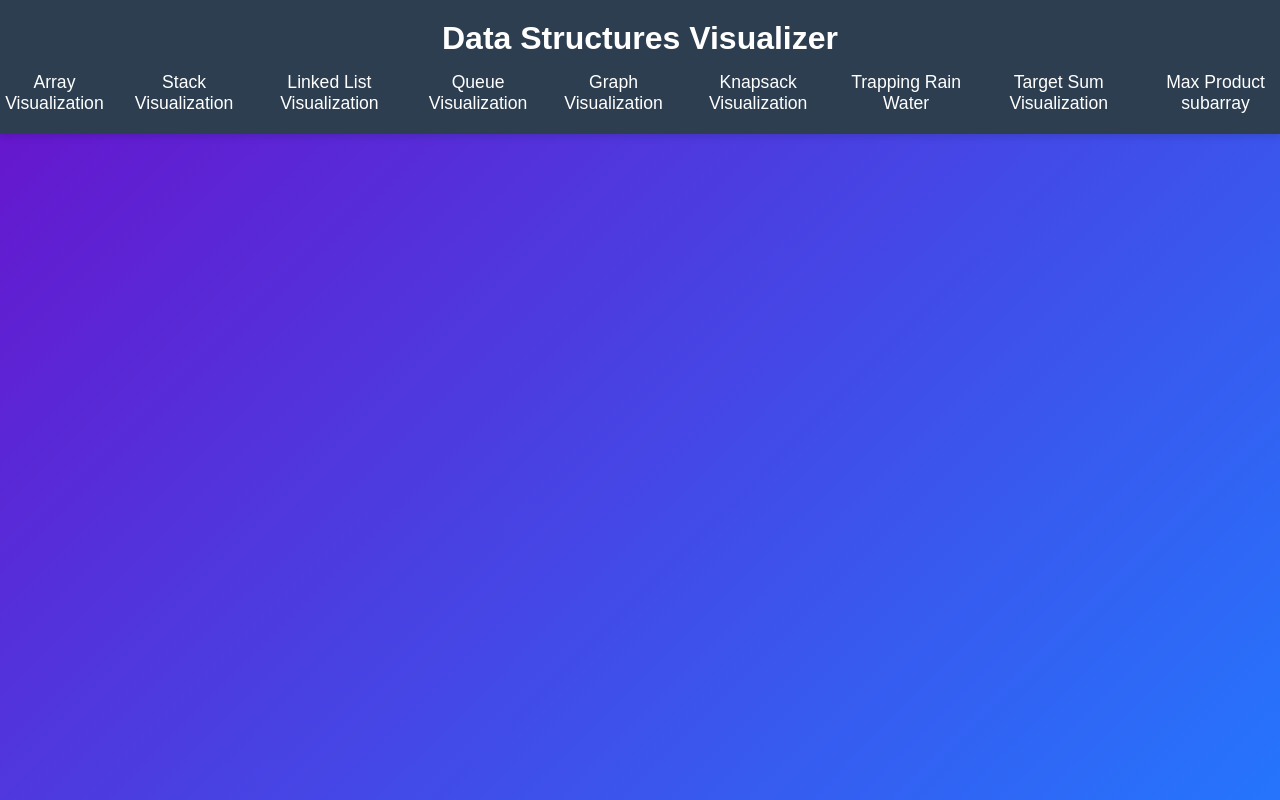
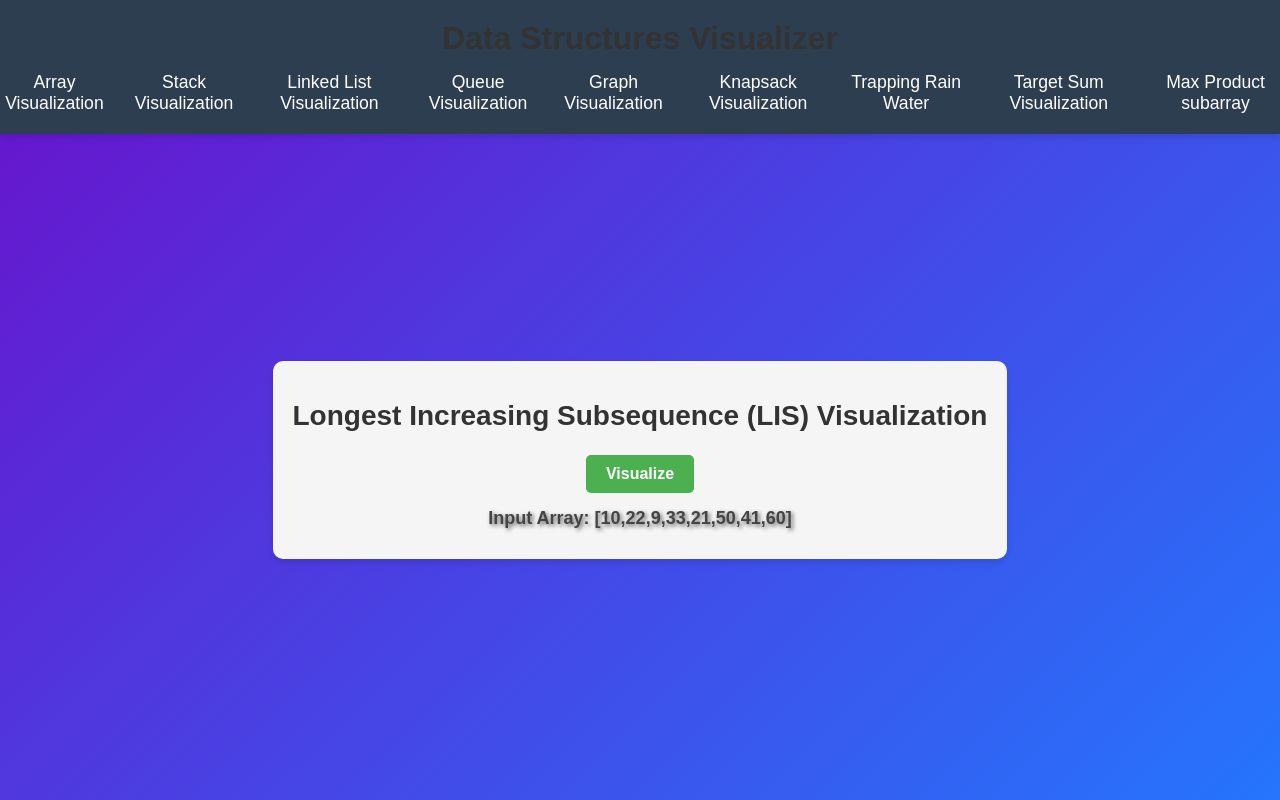
Before and after one commit to harikuchipudi/Data-Structure-Visualization, a React (Create React App) app in the folder frontend/: page /lis in a window 1280 px wide. Built offline with nearby package versions, Linux system fonts and the light colour scheme.

Commit message:
Longest Increasing Subsequence

```diff
--- a/frontend/src/App.js
+++ b/frontend/src/App.js
@@ -10,6 +10,7 @@ import KnapSack01 from './problems/knapsack01';
 import TrappingWaterVisualization from './problems/rainWater';
 import TargetSumVisualization from './problems/targetSumWays';
 import MaxProductSubarray from './problems/maximumProductSubArray';
+import LongestSubsequence from './problems/LongestIncreasingSubsequence';
 import { BrowserRouter as Router, Routes, Route } from 'react-router-dom';
 import { Link } from 'react-router-dom';
 
@@ -30,7 +31,9 @@ function App() {
             <Route path="/Rain-water" element={<TrappingWaterVisualization/>}/>
             <Route path="/Target-sum" element={<TargetSumVisualization/>}/>
             <Route path="max-product" element={<MaxProductSubarray/>}/>
+            <Route path="/lis" element={<LongestSubsequence/>}/>
             <Route path="/" element={<LandingPage/>} />
+
           </Routes>
         </div>
       </Router>
--- a/frontend/src/components/landingPage.js
+++ b/frontend/src/components/landingPage.js
@@ -13,6 +13,7 @@ function LandingPage() {
     { name: "Knapsack Visualization", path: "/knapsack" },
     { name: "Trapping Rain Water", path: "/Rain-water" },
     { name: "Target Sum Visualization", path: "/Target-sum" },
+    { name: "Longest Increasing Subsequence", path: "/lis"},
   ];
 
   return (
--- /dev/null
+++ b/frontend/src/problems/LongestIncreasingSubsequence.js
@@ -0,0 +1,71 @@
+import React, { useState } from "react";
+import "./LongestSubsequence.css";
+
+const LongestSubsequence = () => {
+  const [steps, setSteps] = useState([]);
+  const [finalResult, setFinalResult] = useState(null);
+
+  const calculateLIS = (arr) => {
+    const n = arr.length;
+    const dp = Array(n).fill(1); // Initialize dp array with 1
+    const iterations = [];
+
+    for (let i = 1; i < n; i++) {
+      for (let j = 0; j < i; j++) {
+        if (arr[i] > arr[j]) {
+          dp[i] = Math.max(dp[i], dp[j] + 1);
+        }
+      }
+      // Capture the state of the dp array after processing index i
+      iterations.push({
+        index: i,
+        dp: [...dp], // Store a copy of the dp array
+        currentElement: arr[i],
+      });
+    }
+
+    // Store the result
+    const maxLIS = Math.max(...dp);
+    setFinalResult(maxLIS);
+    setSteps(iterations);
+  };
+
+  const inputArray = [10, 22, 9, 33, 21, 50, 41, 60]; // Example input
+
+  return (
+    <div className="lis-container">
+      <h1>Longest Increasing Subsequence (LIS) Visualization</h1>
+      <button className="visualize-btn" onClick={() => calculateLIS(inputArray)}>
+        Visualize
+      </button>
+      <h2>Input Array: {JSON.stringify(inputArray)}</h2>
+      {steps.length > 0 && (
+        <div className="steps-container">
+          <table className="steps-table">
+            <thead>
+              <tr>
+                <th>Step</th>
+                <th>Current Element</th>
+                <th>DP Array</th>
+              </tr>
+            </thead>
+            <tbody>
+              {steps.map((step, idx) => (
+                <tr key={idx}>
+                  <td>{step.index}</td>
+                  <td>{step.currentElement}</td>
+                  <td>{JSON.stringify(step.dp)}</td>
+                </tr>
+              ))}
+            </tbody>
+          </table>
+        </div>
+      )}
+      {finalResult !== null && (
+        <h2 className="result">Longest Increasing Subsequence Length: {finalResult}</h2>
+      )}
+    </div>
+  );
+};
+
+export default LongestSubsequence;
--- /dev/null
+++ b/frontend/src/problems/LongestSubsequence.css
@@ -0,0 +1,75 @@
+/* Container styling */
+.lis-container {
+    font-family: Arial, sans-serif;
+    text-align: center;
+    margin: 20px;
+    padding: 20px;
+    background-color: #f5f5f5;
+    border-radius: 10px;
+    box-shadow: 0px 4px 6px rgba(0, 0, 0, 0.1);
+  }
+
+  /* Title */
+  h1 {
+    font-size: 28px;
+    color: #333;
+  }
+
+  /* Button styling */
+  .visualize-btn {
+    padding: 10px 20px;
+    font-size: 16px;
+    color: white;
+    background-color: #4caf50;
+    border: none;
+    border-radius: 5px;
+    cursor: pointer;
+    transition: background-color 0.3s ease;
+  }
+
+  .visualize-btn:hover {
+    background-color: #45a049;
+  }
+
+  /* Input Array */
+  h2 {
+    font-size: 18px;
+    color: #444;
+  }
+
+  /* Table styling */
+  .steps-table {
+    width: 80%;
+    margin: 20px auto;
+    border-collapse: collapse;
+    font-size: 16px;
+    color: #333;
+  }
+
+  .steps-table th,
+  .steps-table td {
+    padding: 12px;
+    border: 1px solid #ddd;
+    text-align: center;
+  }
+
+  .steps-table th {
+    background-color: #4caf50;
+    color: white;
+  }
+
+  .steps-table tr:nth-child(even) {
+    background-color: #f2f2f2;
+  }
+
+  .steps-table tr:hover {
+    background-color: #ddd;
+  }
+
+  /* Result */
+  .result {
+    font-size: 20px;
+    color: #333;
+    margin-top: 20px;
+    font-weight: bold;
+  }
```
